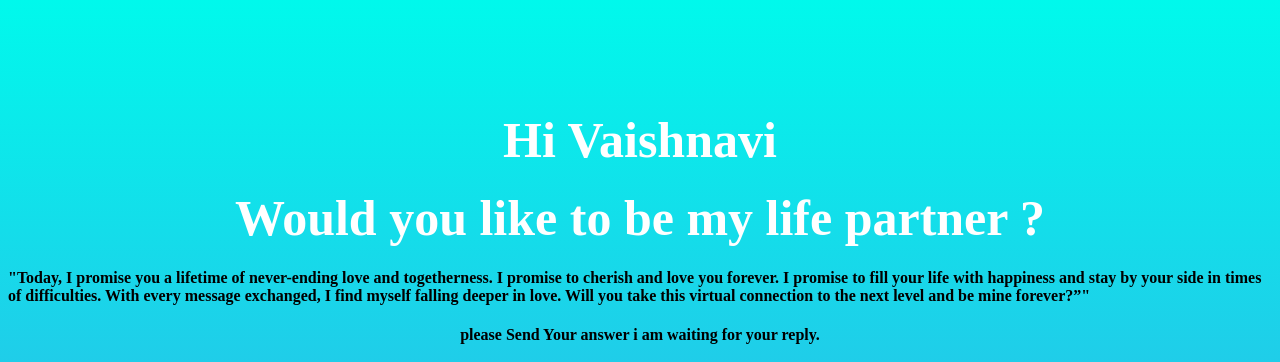
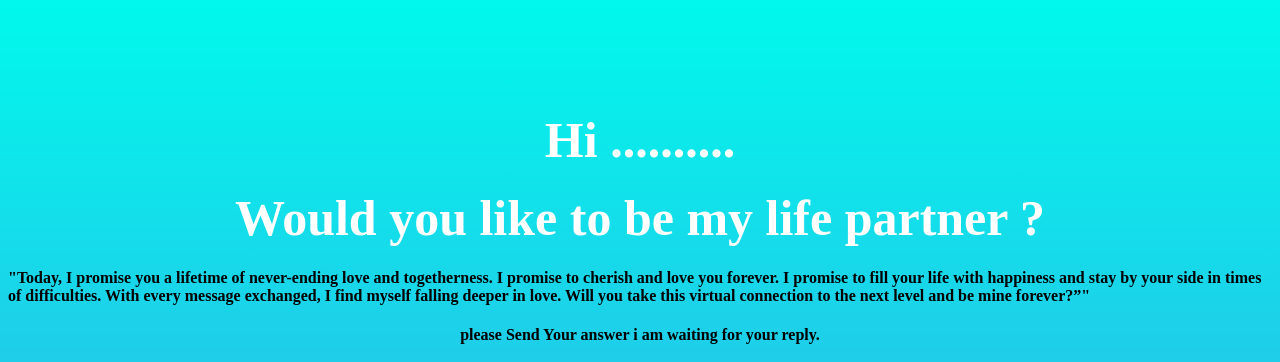
Before and after one commit to Sachin-Mali/Propose, a plain HTML site: page index.html in a window 1280 px wide. Shown: the top 362 px of the page. Drawn offline with Linux system fonts and the light colour scheme.

Commit message:
Update index.html

```diff
--- a/index.html
+++ b/index.html
@@ -7,7 +7,7 @@
     <div class="container">
       <div >
 
-        <h1 class="header_text">Hi Vaishnavi </h1>
+        <h1 class="header_text">Hi .......... </h1>
         <h1 class="header_text"> Would  you like to be my life partner ?</h1>
         <h4 class="message">"Today, I promise you a lifetime of never-ending love and togetherness.  I promise to cherish and love you forever. I promise to fill your life with happiness and stay by your side in times of difficulties. With every message exchanged, I find myself falling deeper in love. Will you take this virtual connection to the next level and be mine forever?”"</h4>
 
```
